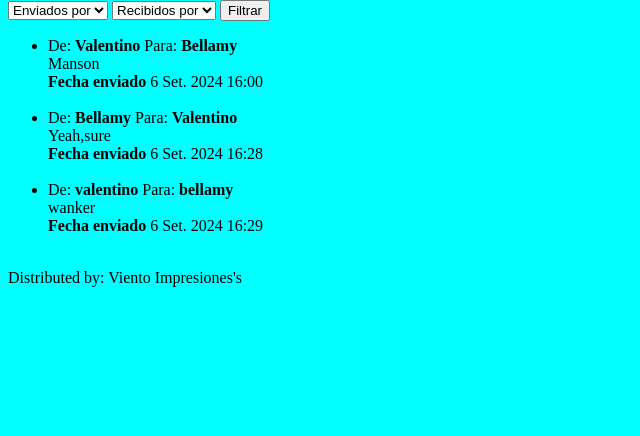
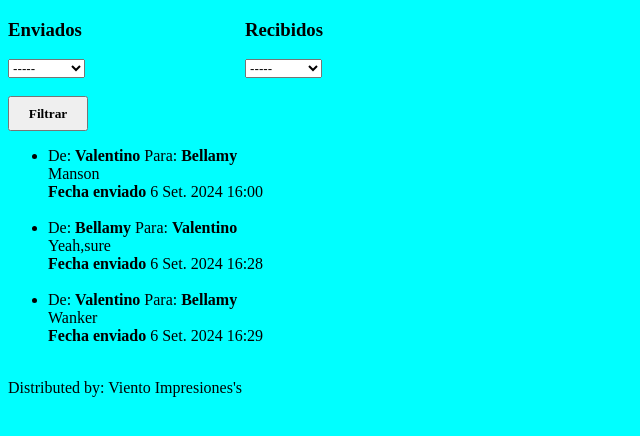
Before and after one commit to ValentinoViento/TableroMensajes, a Django app: page /mensajes/ in a window 1280 px wide. Shown: the part 66-502 px from the top of the page, without its empty margins (0-640 px from the left). Run offline with Django 4.2, Linux system fonts and the light colour scheme; data comes from the database, SQL or seed files in the repository.

Commit message:
Funcionalidades Completas

```diff
--- a/mensajes/static/mensajes/styles.css
+++ b/mensajes/static/mensajes/styles.css
@@ -21,3 +21,17 @@ nav li {
 body {
     background-color: aqua;
 }
+
+
+
+table {
+    width: 500px;
+    border-collapse: collapse;
+}
+
+td, tr {
+    display: inline-table   ;
+    border: 5px;
+    padding: 70px;
+    margin-right: 70px;
+}
--- a/mensajes/templates/crear_mensaje.html
+++ b/mensajes/templates/crear_mensaje.html
@@ -19,7 +19,7 @@
         <textarea id="textoMensaje" name="textoMensaje" maxlength="200" cols="30" rows="10" placeholder="Máximo 200 caracteres" required></textarea>
         <br><br>
 
-        <input type="submit" value="Crear Mensaje">
+        <button type="submit" style="width: 130px; height: 45px; font-family: Sans-Seriff;"><b>Crear Mensaje</b></button>
     </form>
 
 
--- a/mensajes/templates/mensaje_recibido_enviado.html
+++ b/mensajes/templates/mensaje_recibido_enviado.html
@@ -5,32 +5,47 @@
 {% block header %}{% endblock header %}
 
 {% block content %}
+
 <form method="GET">
+    <table>
+        <tr>
+            <td>
+            <h3>Enviados</h3>
             <select name="remitente_filtro">
-        <option value="">Enviados por</option>
+                <option value="">-----</option>
                 {% for remitente in remitentes %}
-            <option value="{{ remitente }}">{{ remitente }}</option>
+                    <option value="{{ remitente }}" {% if remitente == request.GET.remitente_filtro %}selected{% endif %}>{{ remitente }}</option>
                 {% endfor %}
             </select>
+            </td>
 
+            <td>&nbsp;&nbsp;&nbsp;&nbsp;&nbsp;</td>  <!-- tabla con espacio para separar ambos filtros-->
+
+            <td>
+            <h3>Recibidos</h3>
             <select name="destinatario_filtro">
-        <option value="">Recibidos por</option>
+                <option value="">-----</option>
                 {% for destinatario in destinatarios %}
-            <option value="{{ destinatario }}">{{ destinatario }}</option>
+                    <option value="{{ destinatario }}" {% if destinatario == request.GET.destinatario_filtro %}selected{% endif %}>{{ destinatario }}</option>
                 {% endfor %}
             </select>
+            </td>
+        </tr>
+    </table>
 
-    <button type="submit">Filtrar</button>
+    <br><button type="submit" style="width: 80px; height: 35px; font-family: Sans-Seriff;"><b>Filtrar</b></button>
 </form>
 
 <ul>
     {% for mensaje in mensajes %}
     <li>
-        De: <b>{{ mensaje.remitente }}</b>
-        Para: <b>{{ mensaje.destinatario }}</b>
-        <br>{{ mensaje.textoMensaje }}
+        De: <b>{{ mensaje.remitente |capfirst}}</b>
+        Para: <b>{{ mensaje.destinatario |capfirst}}</b>
+        <br>{{ mensaje.textoMensaje |capfirst}}
         <br><b>Fecha enviado</b> {{ mensaje.fechaEnvio }}<br><br>
     </li>
+    {% empty %}
+        <li>No hay mensajes que coincidan con los filtros aplicados.</li>
     {% endfor %}
 </ul>
 {% endblock %}
--- a/mensajes/views.py
+++ b/mensajes/views.py
@@ -7,17 +7,28 @@ from .forms import MensajeForm
 
 
 def ver_mensajes(request):
+    # Obtener los filtros
     remitente_filtro = request.GET.get('remitente_filtro')
     destinatario_filtro = request.GET.get('destinatario_filtro')
 
+    # Obtener todos los mensajes inicialmente
     mensajes = Mensaje.objects.all()
 
+    # Aplicar filtros
     if remitente_filtro:
         mensajes = mensajes.filter(remitente=remitente_filtro)
     if destinatario_filtro:
         mensajes = mensajes.filter(destinatario=destinatario_filtro)
 
-    return render(request, 'mensaje_recibido_enviado.html', {'mensajes': mensajes})
+    # Obtener remitentes y destinatarios únicos para el formulario
+    remitentes = Mensaje.objects.values_list('remitente', flat=True).distinct()
+    destinatarios = Mensaje.objects.values_list('destinatario', flat=True).distinct()
+
+    # Pasar los mensajes y las opciones de filtro al template
+    return render(request, 'mensaje_recibido_enviado.html', {
+        'mensajes': mensajes,
+        'remitentes': remitentes,
+        'destinatarios': destinatarios,})
 
 
 
```
Also changed, not shown: mensajes/templates/eliminar_mensaje.html (+4 -4 lines). Lines whose indentation alone changed are shown as unchanged.
